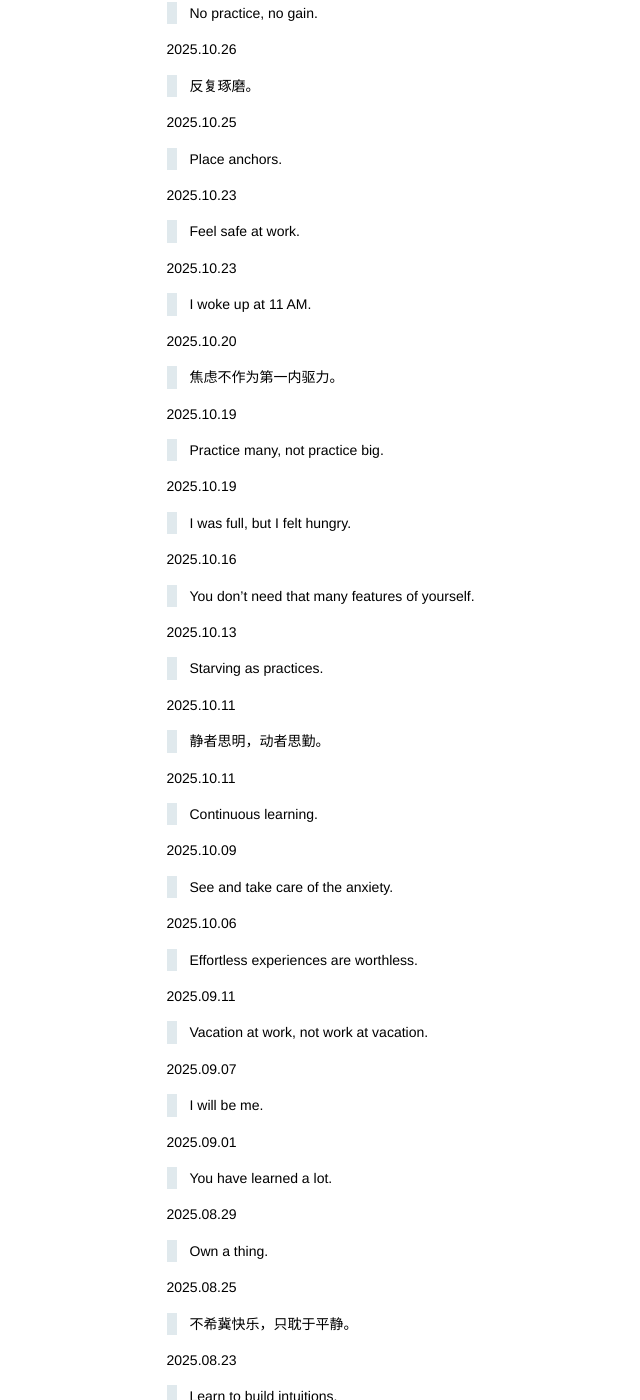
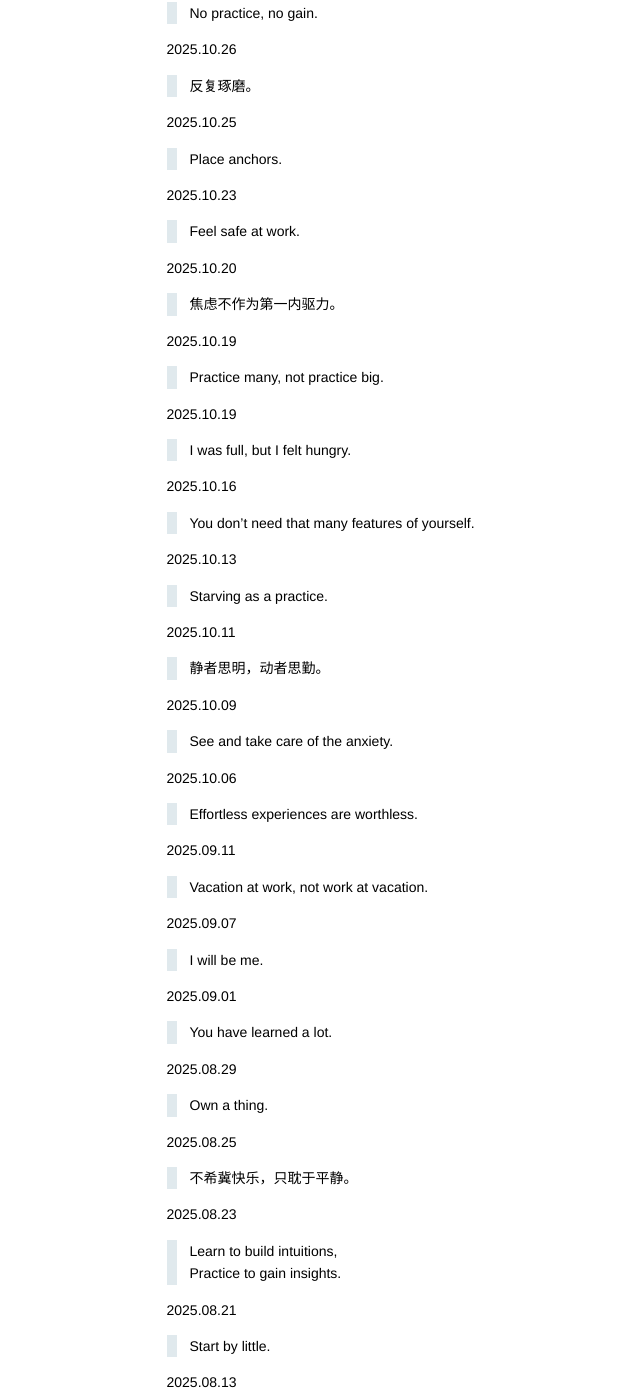
Before and after one commit to kidlj/awei, a Jekyll site: the page built from _wiki/wills.md, in a window 1280 px wide and 1400 px high, scrolled down 2326 px. Shown: the whole window, without its empty margins (181-821 px from the left). Built offline with Jekyll 4.4.1, drawn with Linux system fonts in a browser that asks for light colours.

Commit message:
update wills

```diff
--- a/_wiki/wills.md
+++ b/_wiki/wills.md
@@ -136,10 +136,6 @@ title: Wills
 
 > Feel safe at work.
 
-2025.10.23
-
-> I woke up at 11 AM.
-
 2025.10.20
 
 > 焦虑不作为第一内驱力。
@@ -158,15 +154,11 @@ title: Wills
 
 2025.10.13
 
-> Starving as practices.
+> Starving as a practice.
 
 2025.10.11
 
 > 静者思明，动者思勤。
-
-2025.10.11
-
-> Continuous learning.
 
 2025.10.09
 
```
